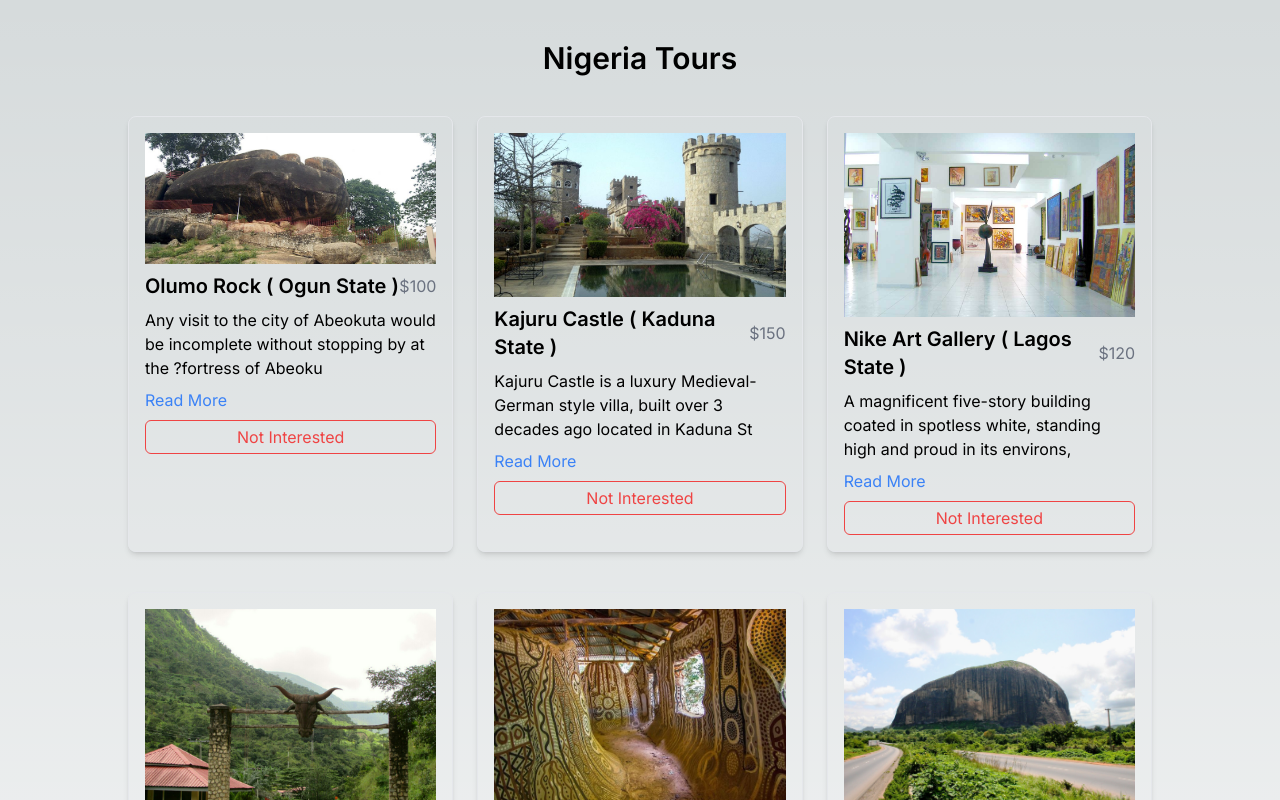
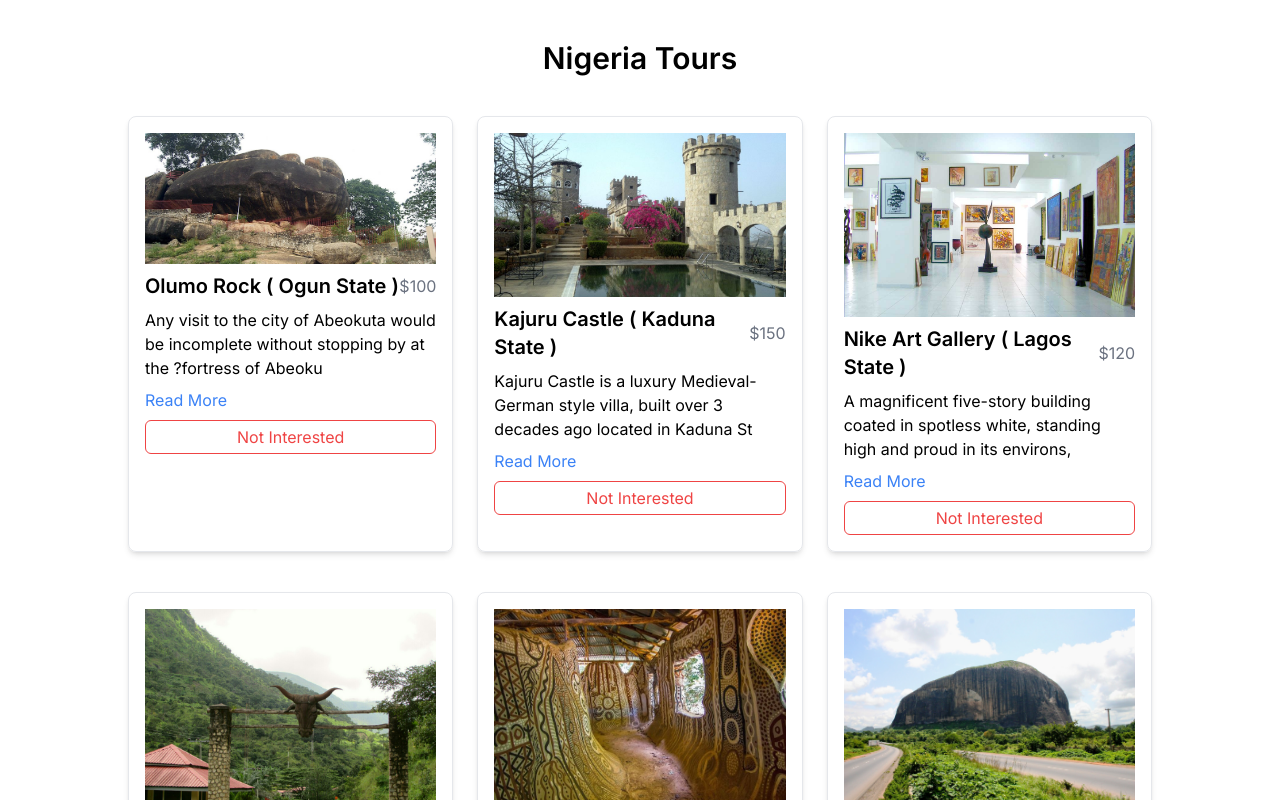
Before and after one commit to davidumoru/nigeria-tours, a Next.js app: page / in a window 1280 px wide. Shown: the top 800 px of the page. Built offline with nearby package versions, Linux system fonts and the light colour scheme.

Commit message:
Adjust bg color

```diff
--- a/app/globals.css
+++ b/app/globals.css
@@ -4,24 +4,17 @@
 
 :root {
   --foreground-rgb: 0, 0, 0;
-  --background-start-rgb: 214, 219, 220;
-  --background-end-rgb: 255, 255, 255;
+  --background-rgb: 255, 255, 255;
 }
 
 @media (prefers-color-scheme: dark) {
   :root {
     --foreground-rgb: 255, 255, 255;
-    --background-start-rgb: 0, 0, 0;
-    --background-end-rgb: 0, 0, 0;
+    --background-rgb: 40, 40, 40;
   }
 }
 
 body {
   color: rgb(var(--foreground-rgb));
-  background: linear-gradient(
-      to bottom,
-      transparent,
-      rgb(var(--background-end-rgb))
-    )
-    rgb(var(--background-start-rgb));
+  background-color: rgb(var(--background-rgb));
 }
```
